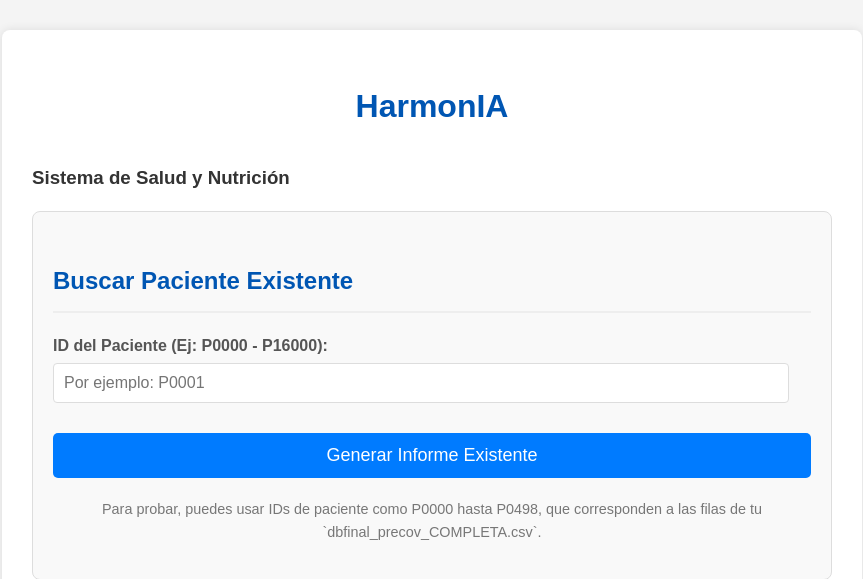
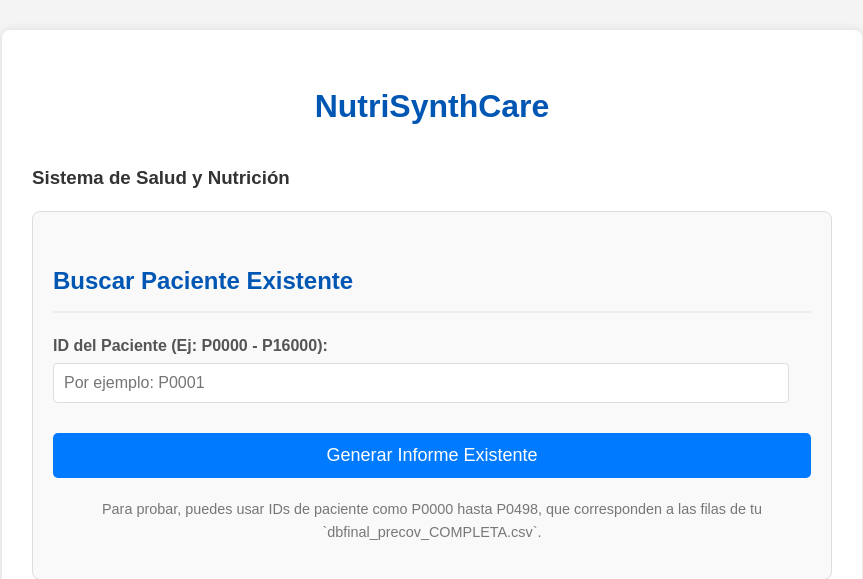
Before and after one commit to dCruzCoding/NutriSynthCare, a Flask app: page / in a window 1280 px wide. Shown: the top 579 px of the page, without its empty margins (208-1071 px from the left). Run offline with Flask 3, Linux system fonts and the light colour scheme; parts of the project's set-up code (start-up, migrations or seed data) failed here and were passed over.

Commit message:
Update index.html

```diff
--- a/AppWeb_NutriSynthCare/templates/index.html
+++ b/AppWeb_NutriSynthCare/templates/index.html
@@ -107,7 +107,7 @@
 </head>
 <body>
     <div class="container">
-        <h1>HarmonIA</h1>
+        <h1>NutriSynthCare</h1>
         <h3>Sistema de Salud y Nutrición</h3>
 
         <!-- Sección para Buscar Paciente Existente -->
```
